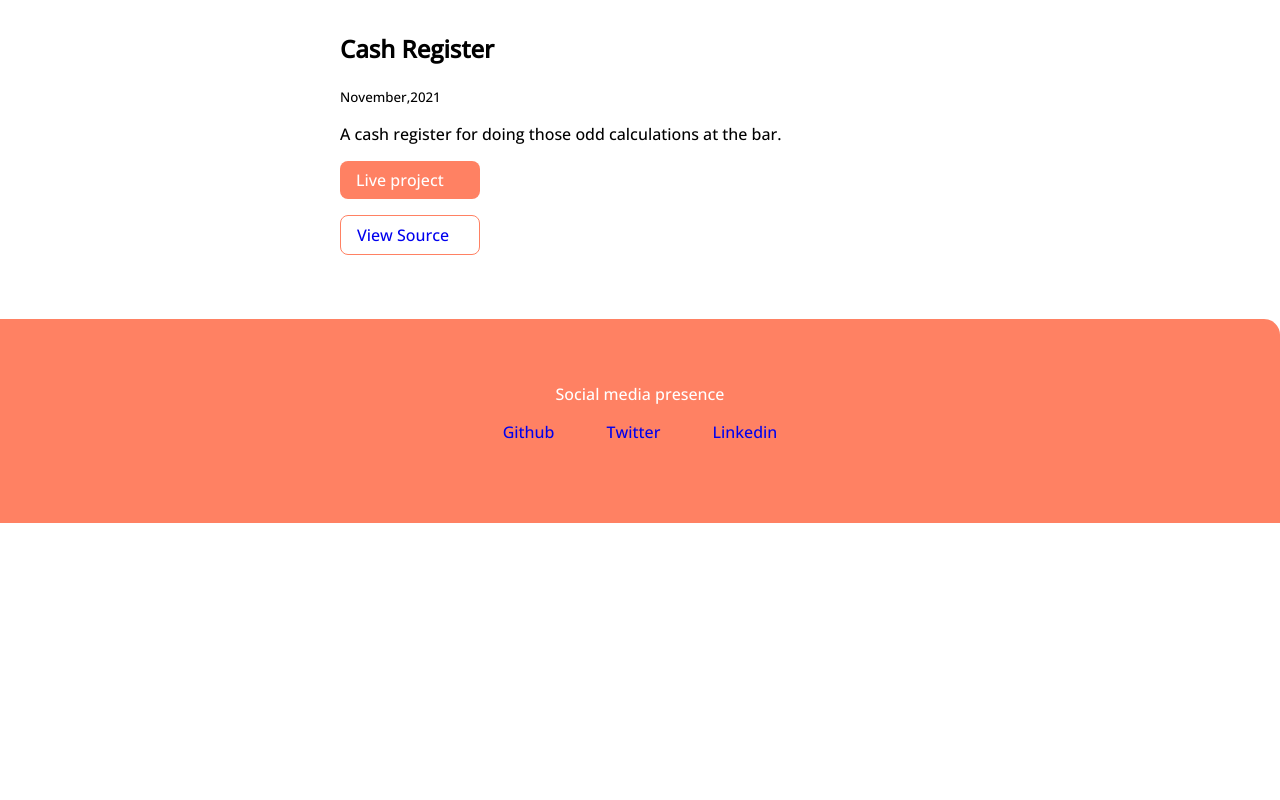
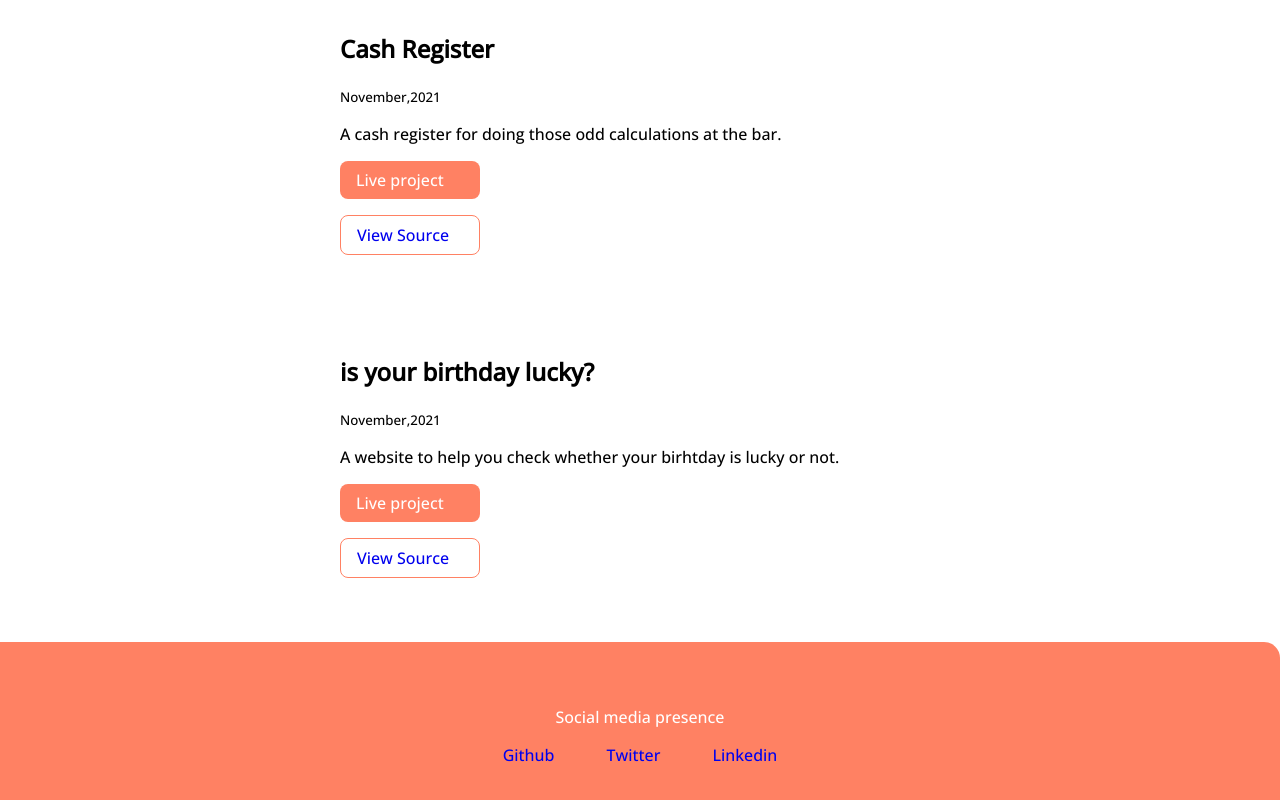
Before and after one commit to anupam39/neog-camp-lesson-3-live, a plain HTML site: page projects.html in a window 1280 px wide. Shown: the part 2066-2866 px from the top of the page. Before the commit the page ends 2589 px from the top, so only its background shows below. Drawn offline with nearby package versions, Linux system fonts and the light colour scheme.

Commit message:
lucky birthday app has been added.

```diff
--- a/projects.html
+++ b/projects.html
@@ -77,6 +77,16 @@
                 <a class="link link-secondary" href="https://github.com/anupam39/cash-register-app">View Source</a>
             </article>
         </li>
+        <li>
+            <article class="showcase-list container container-center">
+                <h1>is your birthday lucky?</h1>
+                <small>November,2021</small>
+                <p>A website to help you check whether your birhtday is lucky or not.</p>
+                <a class="link link-primary" href="https://luckybirthday39.netlify.app">Live project</a>
+                <a class="link link-secondary" href="https://github.com/anupam39/lucky-birthday-app">View Source</a>
+            </article>
+        </li>
+    </ul>
     </ul>
 
     <footer class="footer">
```
